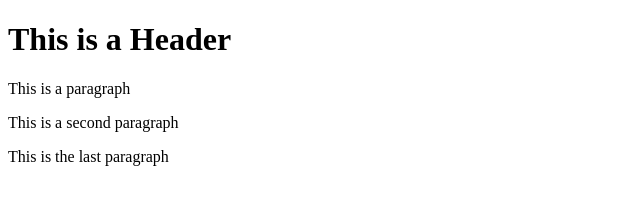
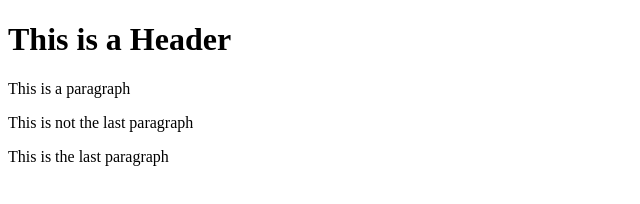
Before and after one commit to egavrilova-indeed/git-test-because-i-have-to, a website: page index.html in a window 1280 px wide. Shown: the full height of the page, 0-640 px from the left. Drawn offline with Linux system fonts and the light colour scheme.

```diff
--- a/index.html
+++ b/index.html
@@ -3,7 +3,7 @@
    <body>
       <h1>This is a Header</h1>
       <p>This is a paragraph</p>
-      <p>This is a second paragraph</p>
+      <p>This is not the last paragraph</p>
       <p>This is the last paragraph</p>
    </body>
 </html>
```
Also changed, not shown: package.json (added, +19 -0 lines), 3 other files.
